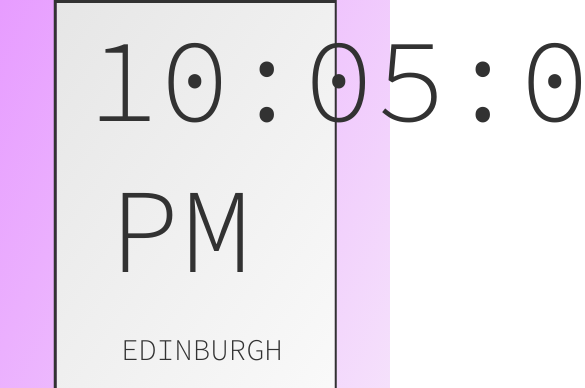
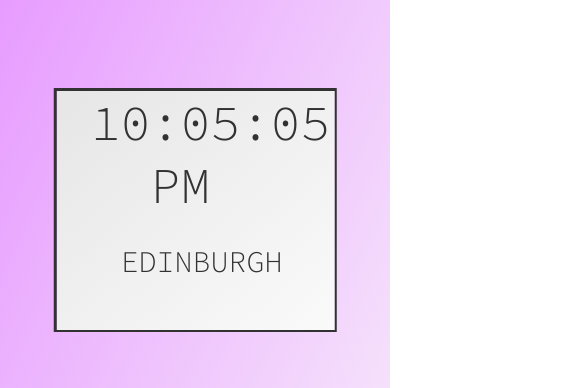
Before and after one commit to awat31/clock, a plain HTML site: page index.html in a window 390 px wide. Shown: the top 388 px of the page, 585 px wide, since content can reach past the window. Drawn offline with Linux system fonts and the light colour scheme.

Commit message:
Mobile font size

```diff
--- a/style.css
+++ b/style.css
@@ -104,6 +104,10 @@ footer{
     padding: 20px;
   }
 
+  .clock{
+    font-size: 50px;
+  }
+
 .container{
   height: 400px;
 }
```
